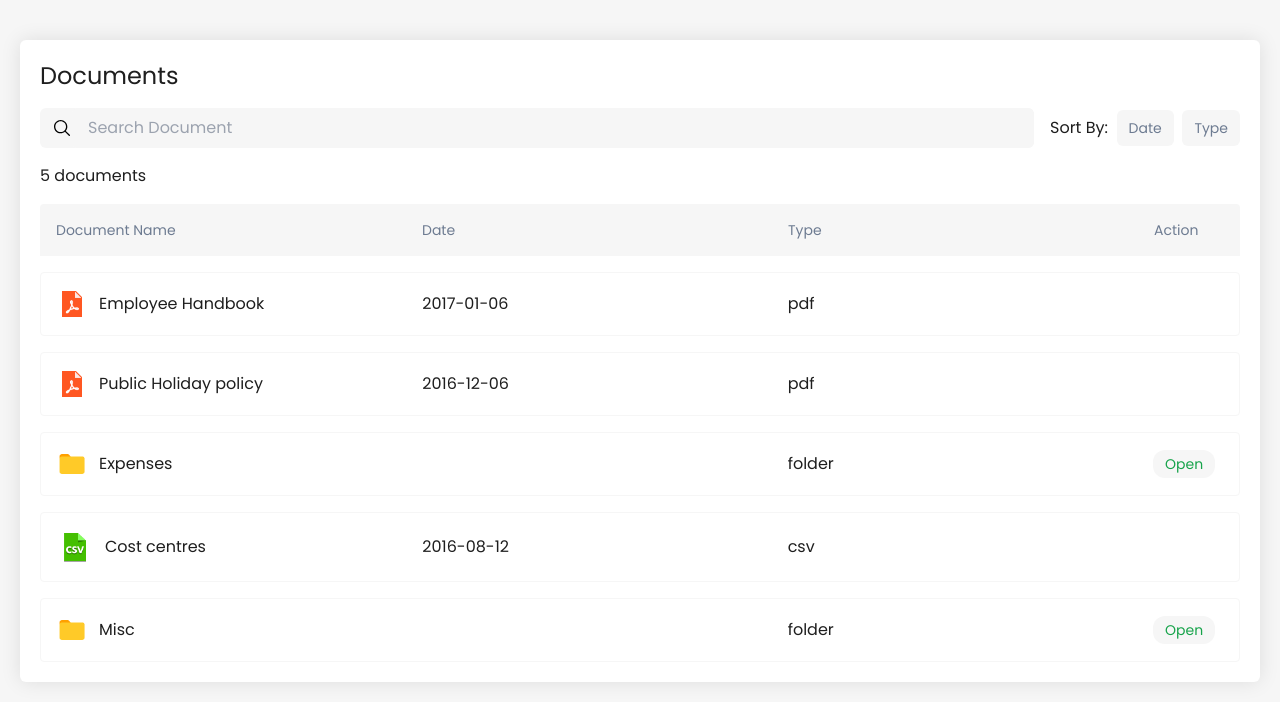
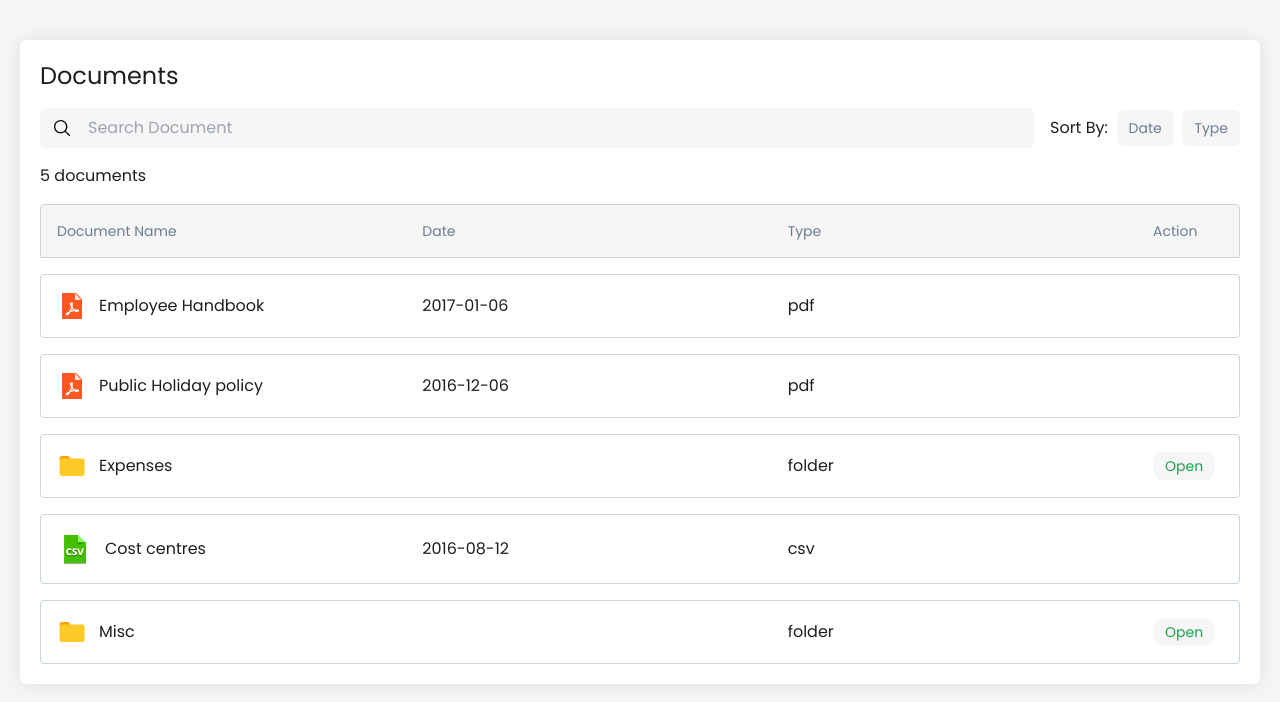
Before and after one commit to harveybland/brighthr-documents, a Next.js app: page / in a window 1280 px wide. Shown: the top 702 px of the page. Built offline with nearby package versions, Linux system fonts and the light colour scheme.

Commit message:
feat: modal document padding

```diff
--- a/src/app/components/Document.tsx
+++ b/src/app/components/Document.tsx
@@ -22,7 +22,7 @@ export default function Document({ type, name, added, files }: DocumentItem) {
     <>
       <button
         type="button"
-        className={`grid-container border border-backgroundMain text-start w-full rounded py-4 px-4 ${
+        className={`grid-container text-start w-full rounded py-4 px-4 ${
           type !== "folder" && "cursor-default"
         } `}
         onClick={handleFolderClick}
--- a/src/app/components/Modal.tsx
+++ b/src/app/components/Modal.tsx
@@ -58,8 +58,13 @@ export default function Modal({ files, closeModal }: ModalProps) {
       >
         <Image src={closeIcon} alt="Close icon" width={18} height={18} />
       </button>
+      <div className="grid-container bg-backgroundMain px-4 rounded-t py-4 text-textMain text-sm">
+        <p className="grid-col-stretch">Document Name</p>
+        <p>Date</p>
+        <p>Type</p>
+      </div>
       {filteredFiles.map((file) => (
-        <div key={file.name} className="grid-container py-4 px-4">
+        <div key={file.name} className="grid-container px-4 py-4 rounded">
           <DocumentInfo type={file.type} name={file.name} added={file.added} />
         </div>
       ))}
--- a/src/app/globals.css
+++ b/src/app/globals.css
@@ -12,13 +12,14 @@ body {
 
 /* grid */
 .grid-container {
-  @apply grid grid-cols-[1fr,1fr,70px] md:grid-cols-[1fr,1fr,1fr,70px] gap-2 items-center;
+  @apply grid grid-cols-[1fr,1fr,70px] md:grid-cols-[1fr,1fr,1fr,70px] gap-2 items-center border border-borderMain;
 }
 
 /* desktop grid */
 .grid-col-stretch {
   @apply col-span-4 md:col-span-1;
 }
+
 
 /* modal  */
 .modal-container {
--- a/tailwind.config.ts
+++ b/tailwind.config.ts
@@ -10,7 +10,8 @@ const config: Config = {
     extend: {
       colors: {
         backgroundMain: "#f6f6f6",
-        textMain: "#6d7b91"
+        textMain: "#6d7b91",
+        borderMain: "#c9d5df",
       },
     },
   },
```
